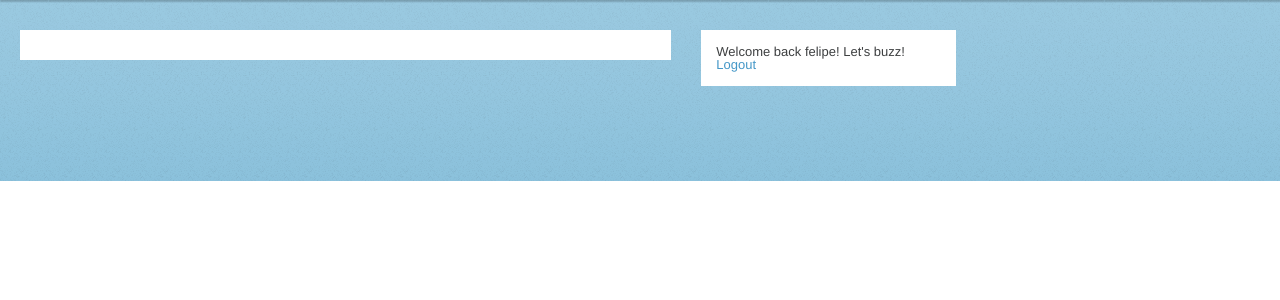
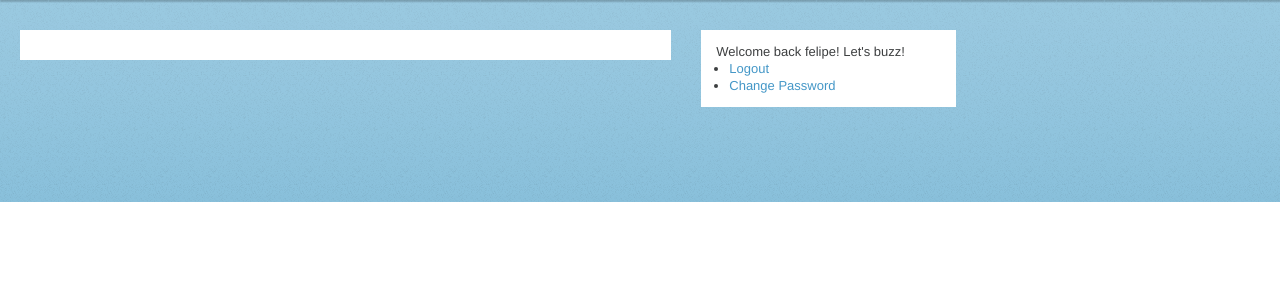
Before and after one commit to mozillahispano/mozbuzz, a Django app: template templates/buzz/template.html in a window 1280 px wide. Shown: the part 60-360 px from the top of the page. Run offline with Django 3.2, Linux system fonts and the light colour scheme; the template is opened without the code that fills it, so the values that code supplies are empty; a user stored in the database is signed in; parts of the project's set-up code (start-up, migrations or seed data) failed here and were passed over; some web fonts are replaced.

Commit message:
change password link

```diff
--- a/media/css/mozbuzz.css
+++ b/media/css/mozbuzz.css
@@ -1270,3 +1270,8 @@ form label{
 #slider-audience{
     margin: 10px 0;
 }
+.login-actions li{
+    list-style-type: disc;
+    margin-left: 1em;
+    margin-top: 4px;
+}
--- a/templates/buzz/password_change.html
+++ b/templates/buzz/password_change.html
@@ -2,10 +2,6 @@
 
 {% load i18n %}
 {% block main_content %}
-
-{% if form.errors %}
-<p>{% trans "The form you submitted contains errors. Please, correct the errors and try again" %}</p>
-{% endif %}
 
 <form method="post" action="{% url django.contrib.auth.views.password_change %}">
 {% csrf_token %}
--- a/templates/buzz/template.html
+++ b/templates/buzz/template.html
@@ -35,7 +35,10 @@
                     {% if user.is_authenticated %}
                         <div class="block">
                             Welcome back {{user.username}}! Let's buzz!
-                            <a href="{% url django.contrib.auth.views.logout %}">Logout</a>
+                            <ul class="login-actions">
+                                <li><a href="{% url django.contrib.auth.views.logout %}">Logout</a></li>
+                                <li><a href="{% url django.contrib.auth.views.password_change %}">Change Password</a></li>
+                            </ul>
                         </div>
                     {%else%}
                         <form action="{% url django.contrib.auth.views.login %}" class="block" method="post">{% csrf_token %}
```
Also changed, not shown: db.sqlite3.
